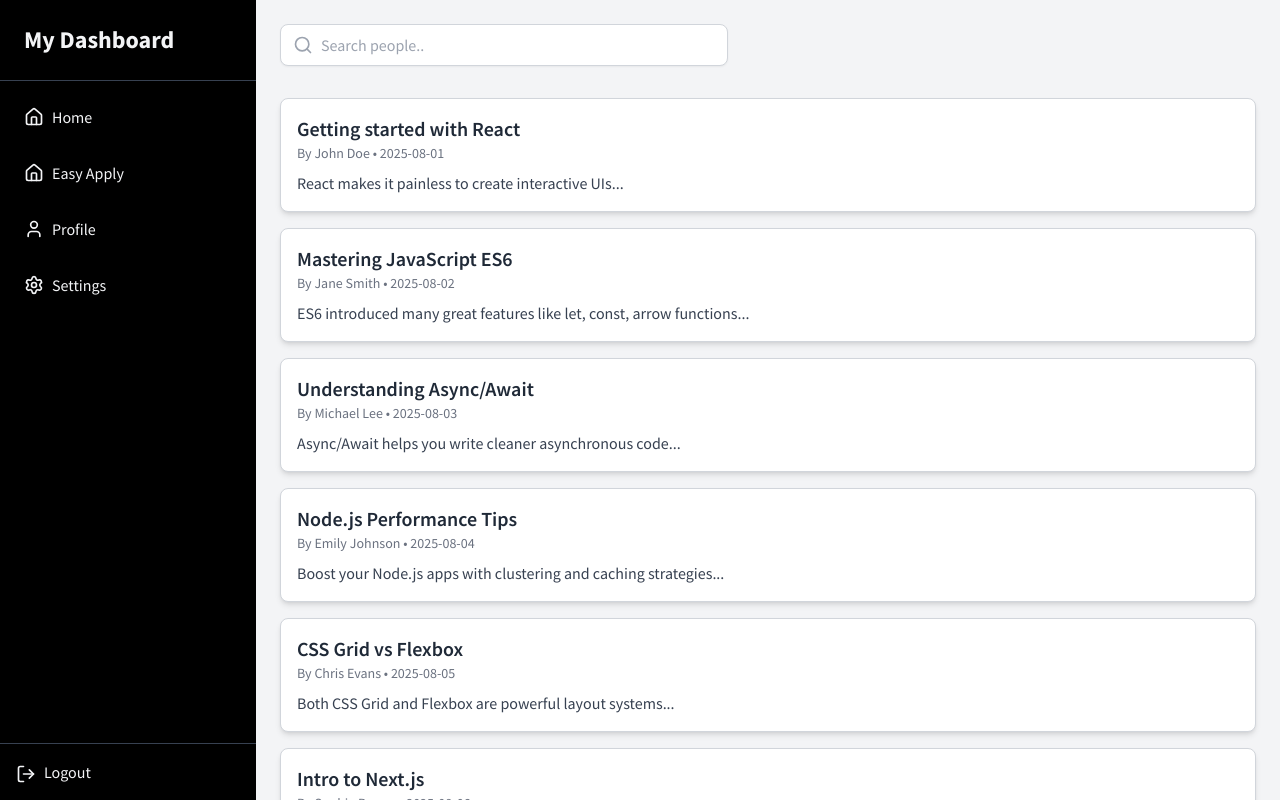
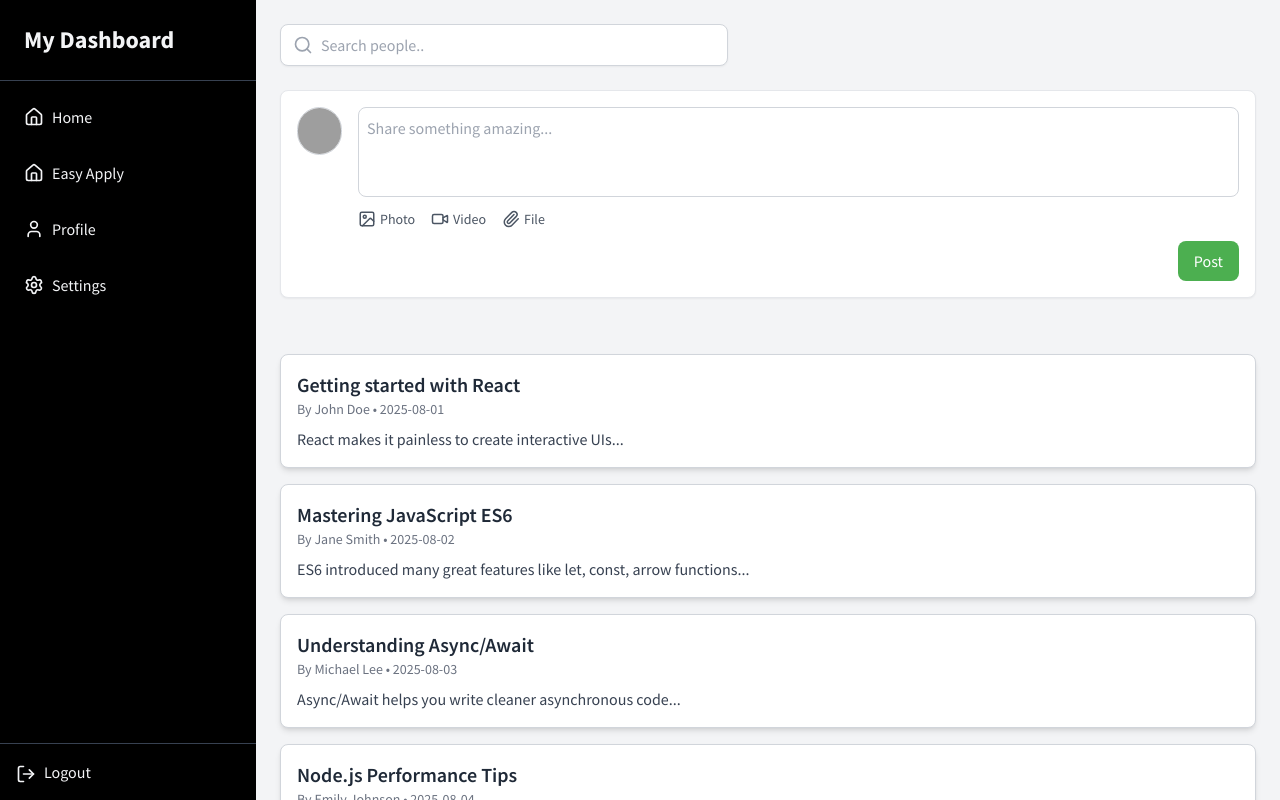
Before and after one commit to Ssharma0355/react-tech-social-media, a React (Create React App) app: page /dashboard in a window 1280 px wide. Built offline with nearby package versions, Linux system fonts and the light colour scheme; grey boxes are pictures that could not be loaded.

Commit message:
added create-post

```diff
--- /dev/null
+++ b/src/Widgets/CreatePost.js
@@ -0,0 +1,130 @@
+import React, { useState } from "react";
+import { Image, Video, Paperclip, X } from "lucide-react"; // optional (lucide-react icons)
+
+const CreatePost = ({
+  profileImage = "/",
+  placeholder = "What's on your mind?",
+  onPost,
+}) => {
+  const [content, setContent] = useState("");
+  const [media, setMedia] = useState(null);
+
+  const handleFileChange = (e) => {
+    const file = e.target.files[0];
+    if (file) setMedia(file);
+  };
+
+  const handleRemoveMedia = () => setMedia(null);
+
+  const handlePost = () => {
+    if (content.trim() === "" && !media) return;
+
+    if (onPost) {
+      const postData = { text: content, media };
+      onPost(postData);
+    }
+
+    setContent("");
+    setMedia(null);
+  };
+
+  return (
+    <div className="flex flex-col p-4 rounded-lg mb-6 mt-6 border border-gray-200 bg-white shadow-sm">
+      <div className="flex flex-row gap-4 items-start">
+        {/* Profile Image */}
+        <div className="w-12 h-12 rounded-full border border-gray-300 overflow-hidden">
+          <img
+            src={profileImage}
+            alt="profile"
+            className="w-full h-full object-cover"
+          />
+        </div>
+
+        <div className="flex flex-col w-full">
+          {/* Textarea */}
+          <textarea
+            className="w-full p-2 border border-gray-300 rounded-lg resize-none focus:outline-none focus:ring-1 focus:ring-blue-400"
+            rows="3"
+            value={content}
+            onChange={(e) => setContent(e.target.value)}
+            placeholder={placeholder}
+          ></textarea>
+
+          {/* Media Preview */}
+          {media && (
+            <div className="relative mt-3 w-fit">
+              {media.type.startsWith("image") ? (
+                <img
+                  src={URL.createObjectURL(media)}
+                  alt="preview"
+                  className="w-40 h-40 object-cover rounded-lg border"
+                />
+              ) : media.type.startsWith("video") ? (
+                <video
+                  src={URL.createObjectURL(media)}
+                  controls
+                  className="w-60 h-40 rounded-lg border"
+                />
+              ) : (
+                <p className="text-sm text-gray-600">{media.name}</p>
+              )}
+              <button
+                onClick={handleRemoveMedia}
+                className="absolute -top-2 -right-2 bg-gray-800 text-white p-1 rounded-full hover:bg-red-500"
+              >
+                <X size={14} />
+              </button>
+            </div>
+          )}
+
+          {/* File Upload Buttons */}
+          <div className="flex gap-4 mt-3 items-center text-gray-600">
+            <label className="cursor-pointer flex items-center gap-1 hover:text-blue-500">
+              <Image size={18} />
+              <span className="text-sm">Photo</span>
+              <input
+                type="file"
+                accept="image/*"
+                onChange={handleFileChange}
+                className="hidden"
+              />
+            </label>
+
+            <label className="cursor-pointer flex items-center gap-1 hover:text-blue-500">
+              <Video size={18} />
+              <span className="text-sm">Video</span>
+              <input
+                type="file"
+                accept="video/*"
+                onChange={handleFileChange}
+                className="hidden"
+              />
+            </label>
+
+            <label className="cursor-pointer flex items-center gap-1 hover:text-blue-500">
+              <Paperclip size={18} />
+              <span className="text-sm">File</span>
+              <input
+                type="file"
+                onChange={handleFileChange}
+                className="hidden"
+              />
+            </label>
+          </div>
+        </div>
+      </div>
+
+      {/* Post Button */}
+      <div className="flex justify-end mt-3">
+        <button
+          onClick={handlePost}
+          className="bg-[#4CAF50] text-white px-4 py-2 rounded-lg hover:bg-[#68cb6b] transition"
+        >
+          Post
+        </button>
+      </div>
+    </div>
+  );
+};
+
+export default CreatePost;
--- a/src/pages/feed/Feed.js
+++ b/src/pages/feed/Feed.js
@@ -2,11 +2,23 @@ import React from 'react'
 import DashboardLayout from "../../layouts/DashboardLayout";
 import PostsCard from '../../Widgets/PostsCard';
 import SearchBar from '../../Widgets/SearchBar';
+import CreatePost from '../../Widgets/CreatePost';
 
 const Feed = () => {
+    const handleNewPost = (content) => {
+    console.log("New Post:", content);
+    // You can send this to API or add to state
+  };
   return (
     <DashboardLayout>
       <SearchBar placeholder={"Search people.."} />
+      {/* create post */}
+
+      <CreatePost
+        profileImage="/profile.jpg"
+        placeholder="Share something amazing..."
+        onPost={handleNewPost}
+      />
       <PostsCard />
     </DashboardLayout>
   );
```
